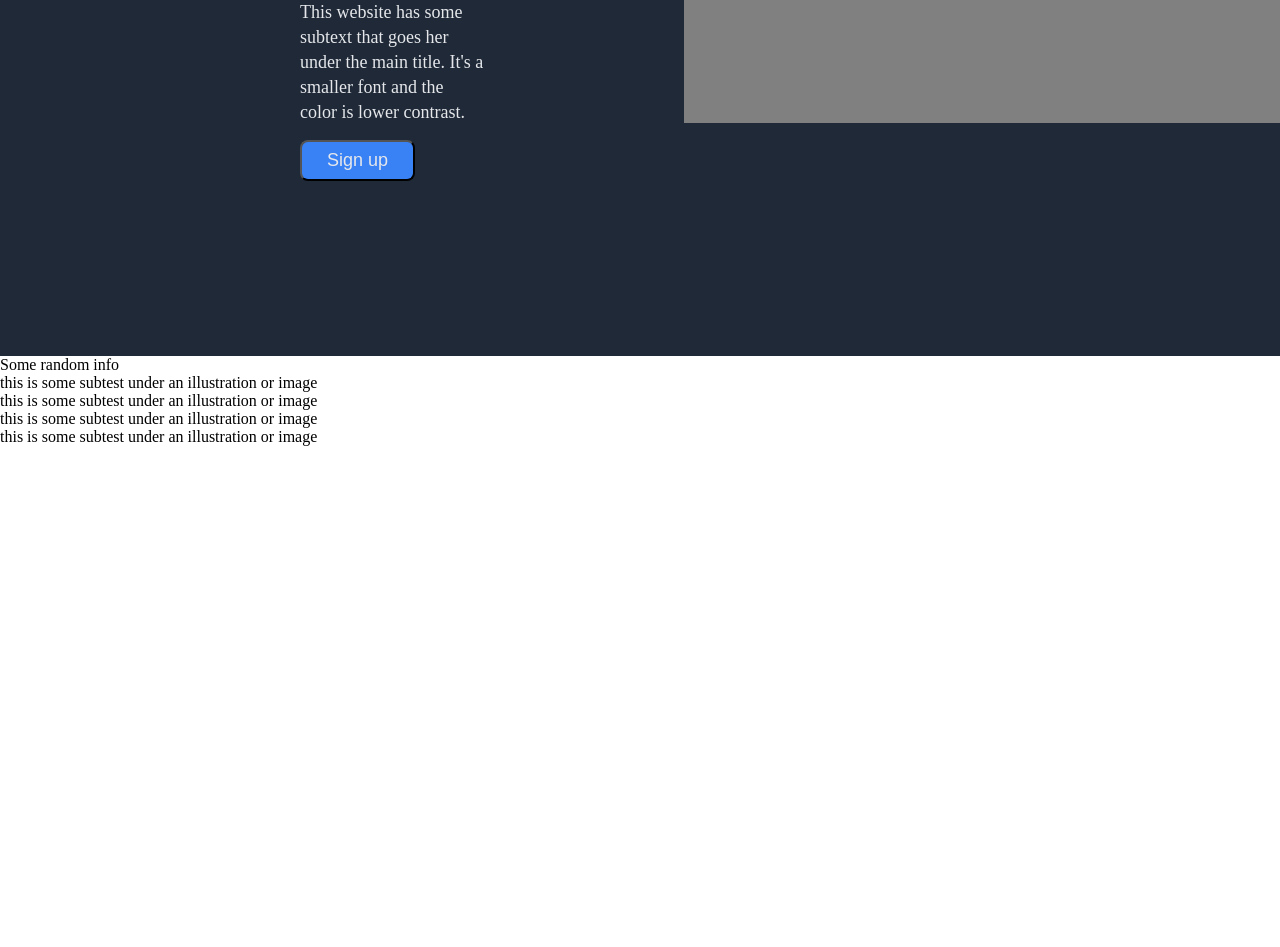
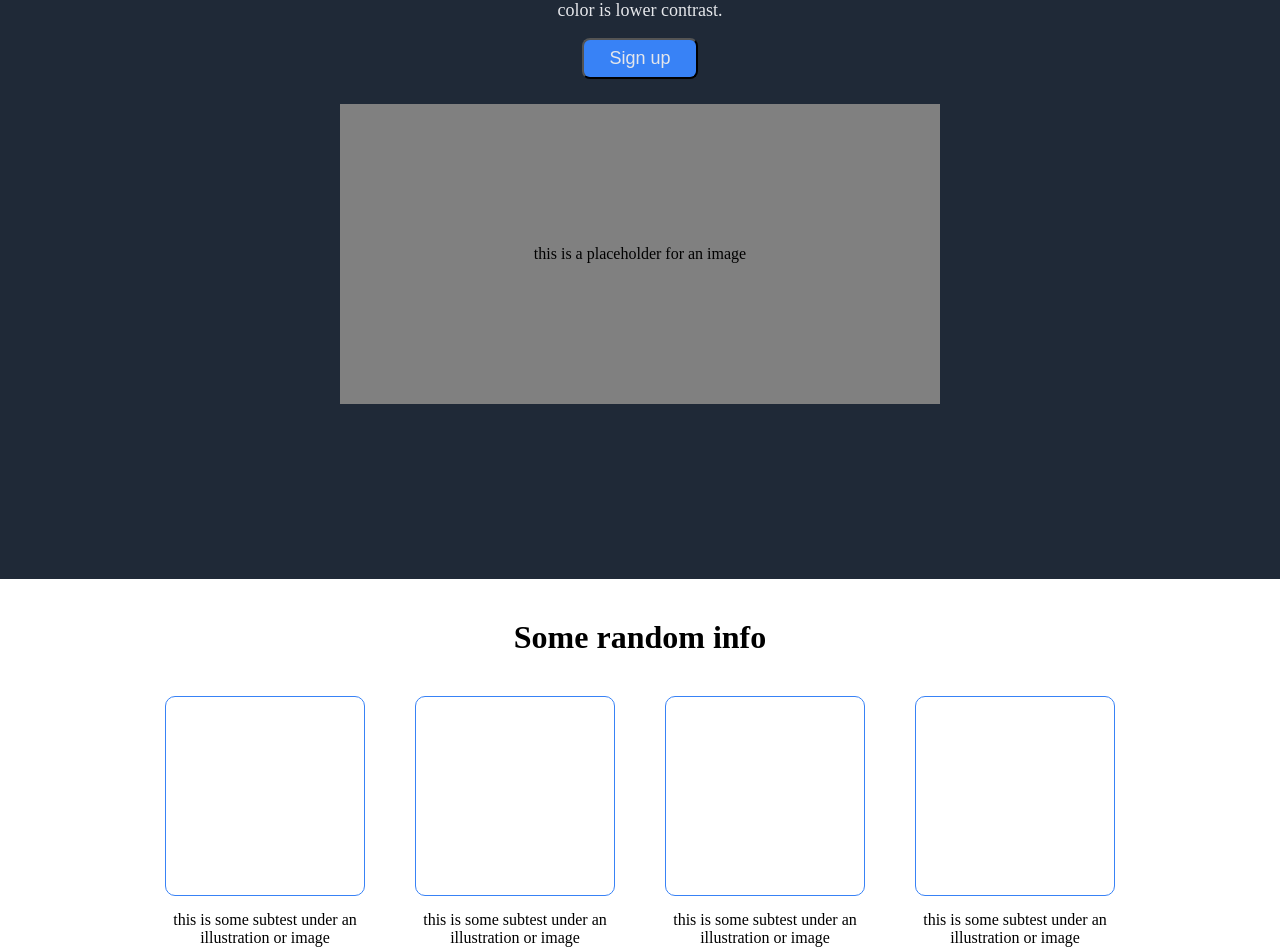
Before and after one commit to chriskelly009/Flexbox_Final_Project, a plain HTML site: page index.html in a window 1280 px wide. Shown: the part 426-1373 px from the top of the page. Before the commit the page ends 872 px from the top, so only its background shows below. Drawn offline with Linux system fonts and the light colour scheme.

Commit message:
Add CTA section

```diff
--- a/index.html
+++ b/index.html
@@ -7,6 +7,8 @@
     <title>Document</title>
 </head>
 <body>
+<div class="content">
+
     <header>
         <nav>
             <ul>
@@ -17,14 +19,12 @@
             </ul>
         </nav>
         <div class="hero">
-            <div class="hero-text">
-                <div class="hero-section">
             <div class="hero-section1">
                 <div class="main-title">
                     This website is awesome
                 </div>
                 <div class="sub-text">
-                            This website has some subtext that goes her under
+                    This website has some subtext that goes here under
                     the main title. It's a smaller font and the color
                     is lower contrast.
                 </div>
@@ -32,15 +32,12 @@
                     <button class="sign-up">Sign up</button>
                 </div>
             </div>
-                    <div class="hero-section-1">
+            <div class="hero-section2">
                 <div class="hero-img">
                     <div class="hero-description">
                         this is a placeholder for an image
                     </div>
                 </div>
-                    </div>
-                </div>
-
             </div>
         </div>
     </header>
@@ -49,28 +46,7 @@
             Some random info
         </div>
         <div class="tiles">
-            <div class="tile tile1">
-                <div class="cta-img">
-
-                </div>
-                <div class="cta-text">
-                    this is some subtest under an illustration or
-                    image
-                </div>
-                <div class="cta-img">
-
-                </div>
-                <div class="cta-text">
-                    this is some subtest under an illustration or
-                    image
-                </div>
-                <div class="cta-img">
-
-                </div>
-                <div class="cta-text">
-                    this is some subtest under an illustration or
-                    image
-                </div>
+            <div class="tile">
                 <div class="cta-img">
 
                 </div>
@@ -79,13 +55,34 @@
                     image
                 </div>
             </div>
-            <div class="tile tile2">
+            <div class="tile">
+                <div class="cta-img">
 
                 </div>
-            <div class="tile tile3">
+                <div class="cta-text">
+                    this is some subtest under an illustration or
+                    image
+                </div>
+            </div>
+            <div class="tile">
+                <div class="cta-img">
 
                 </div>
-            <div class="tile tile4">
+                <div class="cta-text">
+                    this is some subtest under an illustration or
+                    image
+                </div>
+            </div>
+            <div class="tile">
+                <div class="cta-img">
+
+                </div>
+                <div class="cta-text">
+                    this is some subtest under an illustration or
+                    image
+                </div>
+            </div>
+
 
         </div>
     </div>
--- a/styles.css
+++ b/styles.css
@@ -3,6 +3,7 @@
     padding: 0;
     box-sizing: border-box;
 }
+
 header {
     background-color: #1f2937;
     font-style: Roboto;
@@ -44,11 +45,12 @@ a, .header-logo {
     justify-content: center;
     align-items: center;
 }
-.hero-section {
+.hero {
     margin-top: 150px;
     display: flex;
     gap: 200px;
     align-items: center;
+    justify-content: center;
 }
 .sign-up {
     background-color: #3882F6;
@@ -58,3 +60,54 @@ a, .header-logo {
     border-radius: 8px;
     margin-top: 15px;
 }
+.cta-heading {
+    font-weight: bold;
+    font-size: 32px;
+    margin: auto;
+    padding: 40px 0;
+}
+.call-to-action {
+    display: flex;
+    flex-direction: column;
+}
+.tiles {
+    display: flex;
+    justify-content: center;
+    gap: 50px;
+    flex-wrap: wrap;
+}
+.cta-img {
+    height: 200px;
+    /* width: 200px; */
+    border: 1px solid #3882F6;
+    border-radius: 10px;
+}
+.cta-text {
+    text-align: center;
+}
+.tile {
+    display: flex;
+    flex-direction: column;
+    gap: 15px;
+    width: 200px;
+}
+
+
+
+@media (max-width: 1400px) {
+    .hero {
+        flex-direction: column;
+        gap: 25px;
+    }
+    ul {
+        display: flex;
+        flex-direction: column;
+        align-items: center;
+    }
+    .right-margin {
+        margin-left: 0;
+    }
+   .hero-section1 {
+    text-align: center;
+   }
+}
```
Lines whose indentation alone changed are shown as unchanged.
